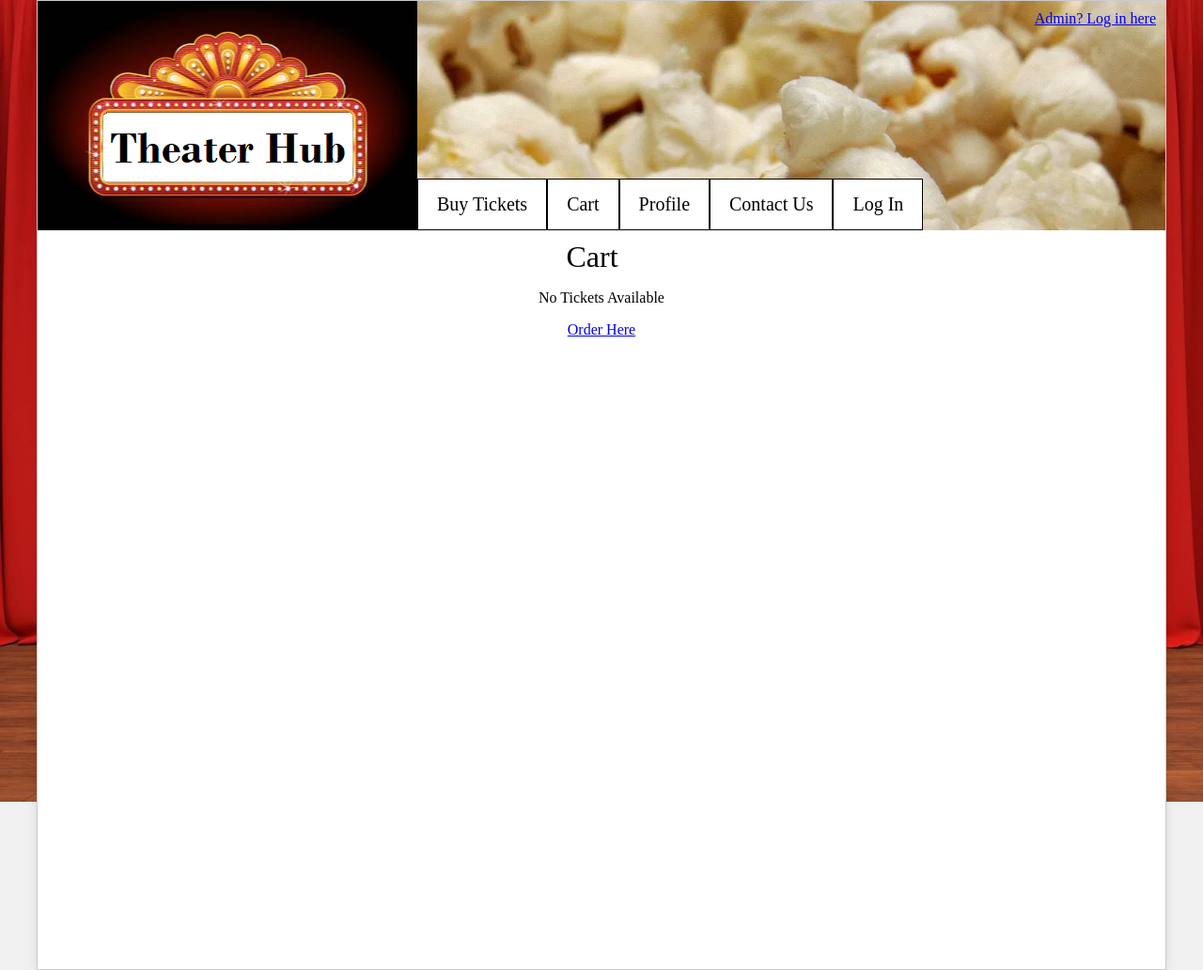
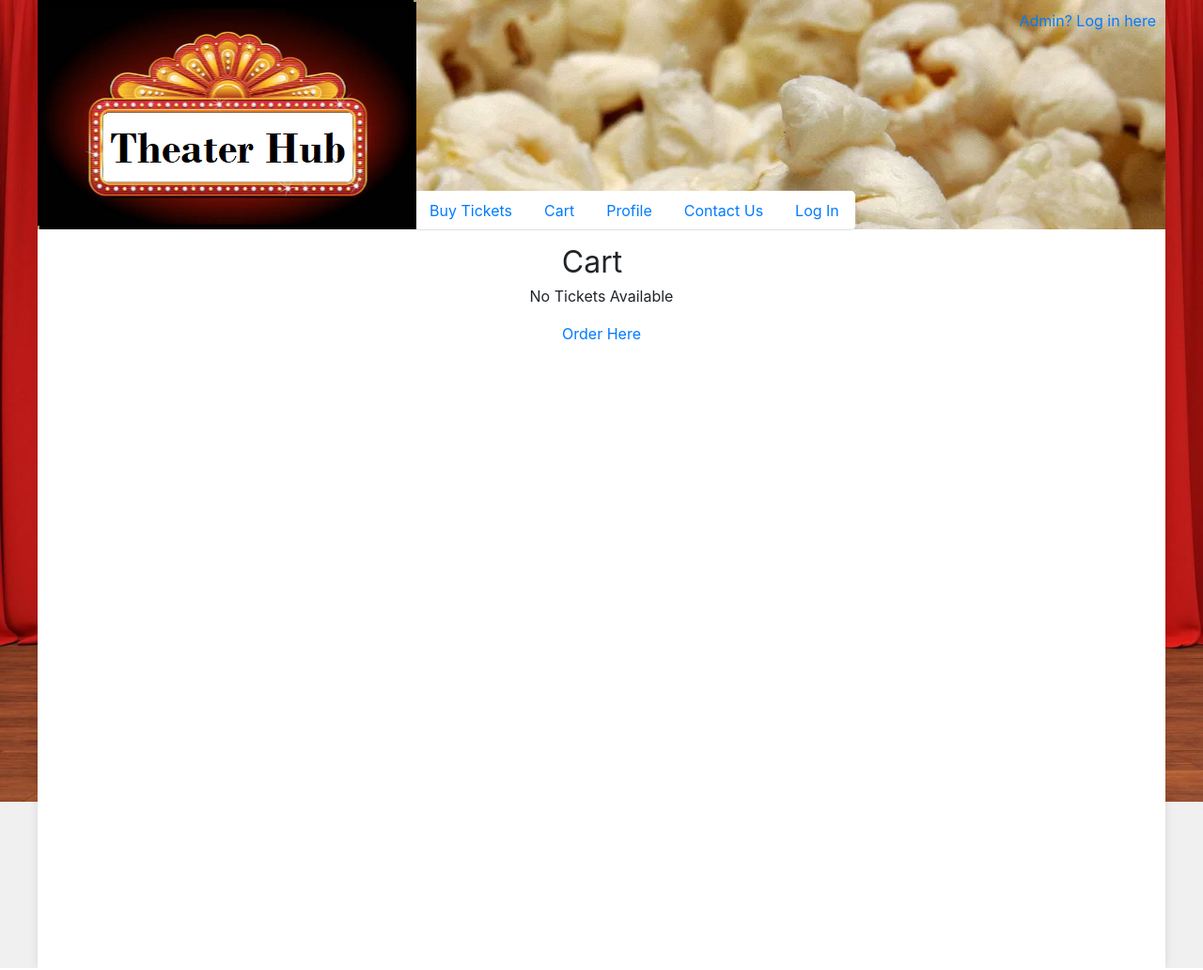
Before and after one commit to MColombo00/CSC330-TheaterHub, a Flask app: page /cart in a window 1280 px wide. Shown: the whole page at 94% size. Run offline with Flask 3, Linux system fonts and the light colour scheme; parts of the project's set-up code (start-up, migrations or seed data) failed here and were passed over; some libraries are stand-ins or nearby versions.

Commit message:
Made adjustments to base.html and changed tab styles

```diff
--- a/app/static/GUI Styles.css
+++ b/app/static/GUI Styles.css
@@ -23,7 +23,6 @@ body {
     height: 1030px;
     width: 1200px;
     background-color: #ffffff;
-    border: 1px solid #ccc;
     box-shadow: 0 0 10px rgba(0, 0, 0, 0.1);
     position: relative;
     display: flex;
@@ -174,7 +173,7 @@ body {
 .center-content {
     text-align: center;
     margin: 0 auto;
-    width: 50%; /* Adjust this value to control the width of the centered content */
+    width: 50%;
 }
 
 /* Order success page */
--- a/app/templates/base.html
+++ b/app/templates/base.html
@@ -3,7 +3,15 @@
 <head>
     <meta charset="UTF-8">
     <title>{% block title %}TheaterHub{% endblock %}</title>
+    <link rel="stylesheet" href="https://maxcdn.bootstrapcdn.com/bootstrap/4.5.2/css/bootstrap.min.css">
     <link rel="stylesheet" type="text/css" href="{{ url_for('static', filename='GUI Styles.css') }}">
+    <style>
+        .tabs-background {
+            background-color: white;
+            border-radius: 5px; /* optional border radius */
+            margin-top: 203px; /* Adjust the value to move the tabs down */
+        }
+    </style>
 </head>
 <body style="background-image: url(../static/curtains.jpg); background-size: cover; background-repeat: no-repeat;">
     <div class="content">
@@ -16,16 +24,36 @@
                     <img src="{{ url_for('static', filename='logo.png') }}" alt="Logo">
                 </div>
             </a>
-                 <div class="tab" id="tabs">
-                    <a href="/buy_tickets">Buy Tickets</a>
-                    <a href="/cart">Cart</a>
-                    <a href="/profile">Profile</a>
-                    <a href="/contact_us">Contact Us</a>
-		    <a href="{% if session.logged_in %}/logout{% else %}/log_in{% endif %}">
-                    {% if session.logged_in %}Log Out{% else %}Log In{% endif %}</a>
+            <div class="row">
+                <div class="col">
+                    <ul class="nav nav-tabs tabs-background">
+                        <li class="nav-item">
+                            <a class="nav-link" href="/buy_tickets">Buy Tickets</a>
+                        </li>
+                        <li class="nav-item">
+                            <a class="nav-link" href="/cart">Cart</a>
+                        </li>
+                        <li class="nav-item">
+                            <a class="nav-link" href="/profile">Profile</a>
+                        </li>
+                        <li class="nav-item">
+                            <a class="nav-link" href="/contact_us">Contact Us</a>
+                        </li>
+                        <li class="nav-item">
+                            <a class="nav-link" href="{% if session.logged_in %}/logout{% else %}/log_in{% endif %}">
+                                {% if session.logged_in %}Log Out{% else %}Log In{% endif %}
+                            </a>
+                        </li>
+                    </ul>
+                </div>
             </div>
         </div>
         {% block content %}{% endblock %}
     </div>
+
+    <!-- Bootstrap JS -->
+    <script src="https://ajax.googleapis.com/ajax/libs/jquery/3.5.1/jquery.min.js"></script>
+    <script src="https://cdnjs.cloudflare.com/ajax/libs/popper.js/1.16.0/umd/popper.min.js"></script>
+    <script src="https://maxcdn.bootstrapcdn.com/bootstrap/4.5.2/js/bootstrap.min.js"></script>
 </body>
 </html>
```
Also changed, not shown: app/static/logo.png. Lines whose indentation alone changed are shown as unchanged.
